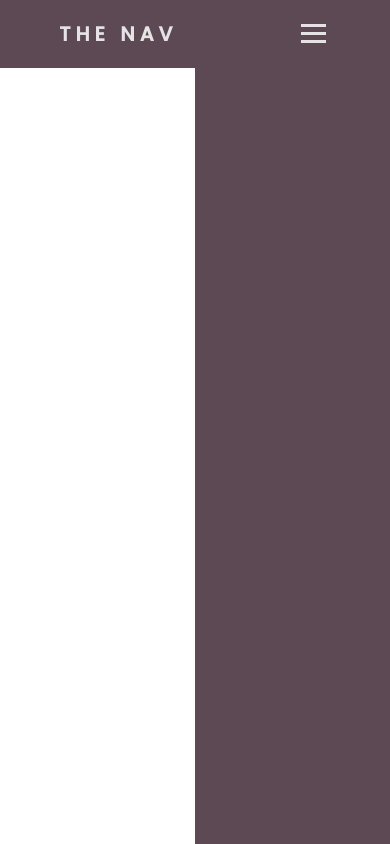
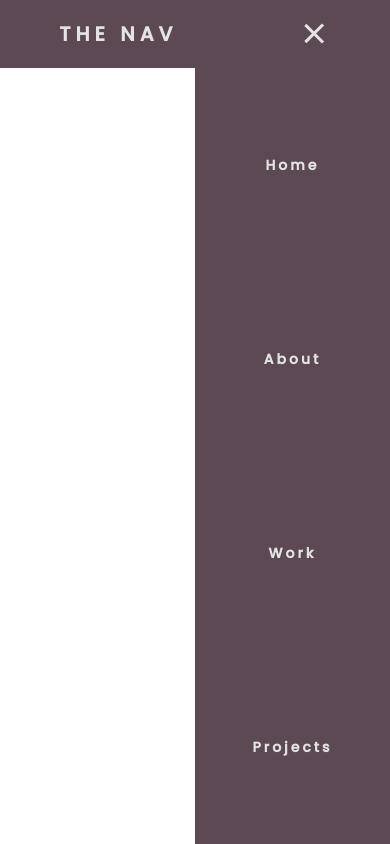
Before and after one commit to cusco1982/Nav, a plain HTML site: page index.html in a window 390 px wide. Both pictures are taken after a click on the element 313 px from the left and 33 px from the top of the page. Drawn offline with Linux system fonts and the light colour scheme.

Commit message:
nav done

```diff
--- a/app.js
+++ b/app.js
@@ -1,10 +1,26 @@
 const navSlide = () => {
   const burger = document.querySelector('.burger');
   const nav = document.querySelector('.nav-links');
+  const navLinks = document.querySelectorAll('.nav-links li');
+
+
 
   burger.addEventListener('click', () => {
+
+    // toggle nav
     nav.classList.toggle('nav-active');
-  })
+
+    // animate links
+    navLinks.forEach((link, index) => {
+      if (link.style.animation) {
+        link.style.animation = '';
+      } else {
+        link.style.animation = `navLinkFade 0.5s ease forwards ${index / 7 + 0.3}s`
+      }
+    });
+    // burger animation
+    burger.classList.toggle('toggle');
+  });
 }
 
 navSlide();
--- a/style.css
+++ b/style.css
@@ -97,3 +97,13 @@ nav{
         transform:translateX(0px);
     }
 }
+
+.toggle .line1{
+    transform: rotate(-45deg) translate(-5px,6px);
+}
+.toggle .line2{
+    opacity: 0;
+}
+.toggle .line3{
+    transform: rotate(45deg) translate(-5px,-6px);
+}
```
